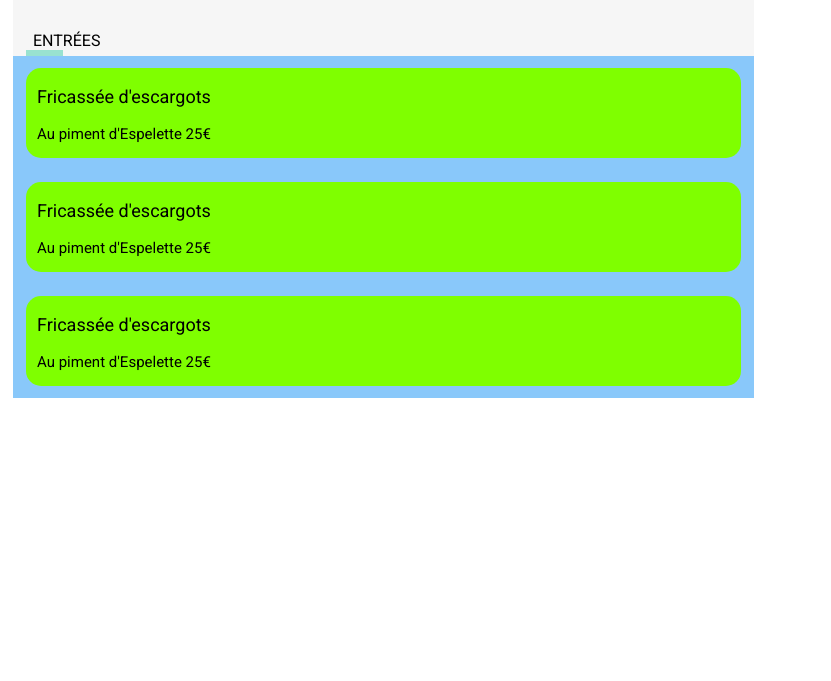
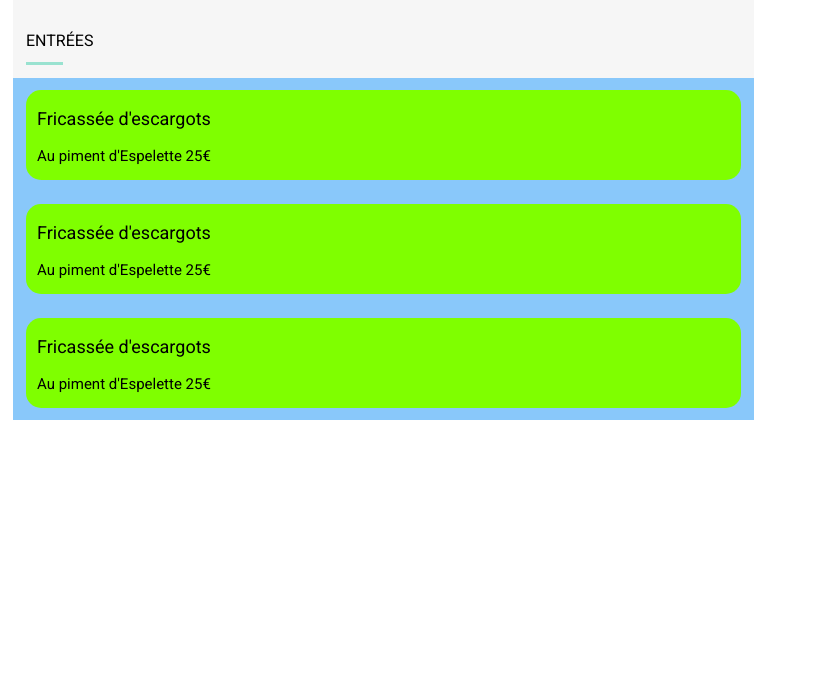
Before and after one commit to NatashaFinkel/Projet-4, a website: page restaurant1.html in a window 1280 px wide. Shown: the part 119-800 px from the top of the page, without its empty margins (0-831 px from the left). Drawn offline with Linux system fonts and the light colour scheme.

Commit message:
création class title container et rectification margins h2 et h3 et adaptation class colored border

```diff
--- a/restaurant1.html
+++ b/restaurant1.html
@@ -25,9 +25,10 @@
         <h1>La palette du goût</h1>
         <!-- Manque ici span bouton coeur-->
 
-        <h2>Entrées</h2>
-        <div class="colored-border"></div>
+        <div class="title-container">
+            <h2>Entrées</h2>
 
+        </div>
 
         <div class="dish-container">
             <!--Manque ici card -->
--- a/sass/style.scss
+++ b/sass/style.scss
@@ -352,7 +352,7 @@ h3 {
     line-height: 41px;
     letter-spacing: 0em;
 
-    margin: 32px 17px 42px;
+    margin: 32px 17px 0px;
   }
 
   h2 {
@@ -361,6 +361,8 @@ h3 {
     line-height: 19px;
     letter-spacing: 0em;
     text-transform: uppercase;
+    margin-left: 0px;
+    margin: 42px 0px 12px;
   }
 
   h3 {
@@ -380,9 +382,10 @@ h3 {
     margin-left: 11px;
   }
 
-.colored-border {
-  border: 3px solid #99E2D0;
-  margin-left: 13px;
+.title-container {
+  border-bottom: 3px solid #99E2D0;
+
+  margin: 0px 0px 13px 13px;
   width: 5%;
 }
 
```
Also changed, not shown: sass/style.css, 1 other file.
